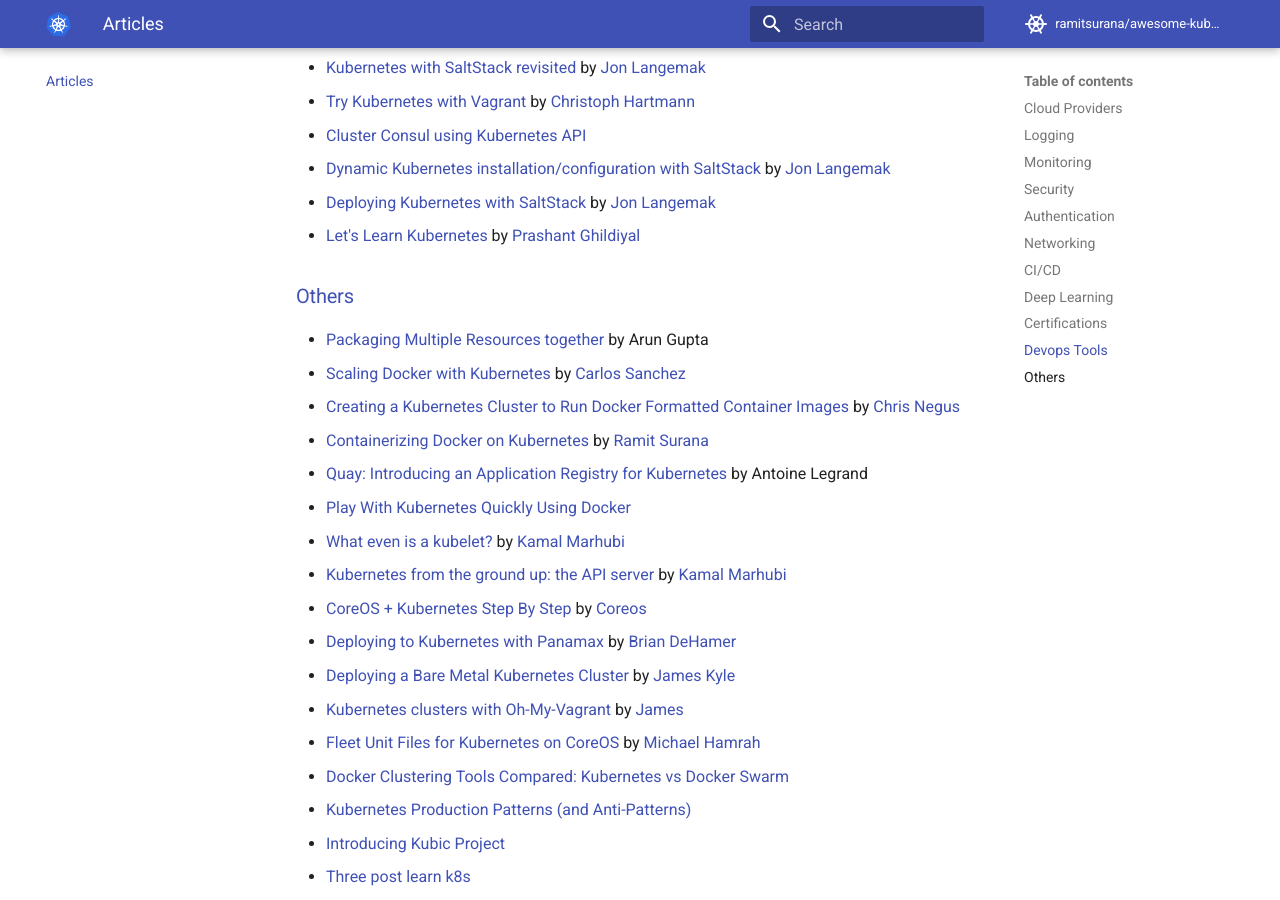
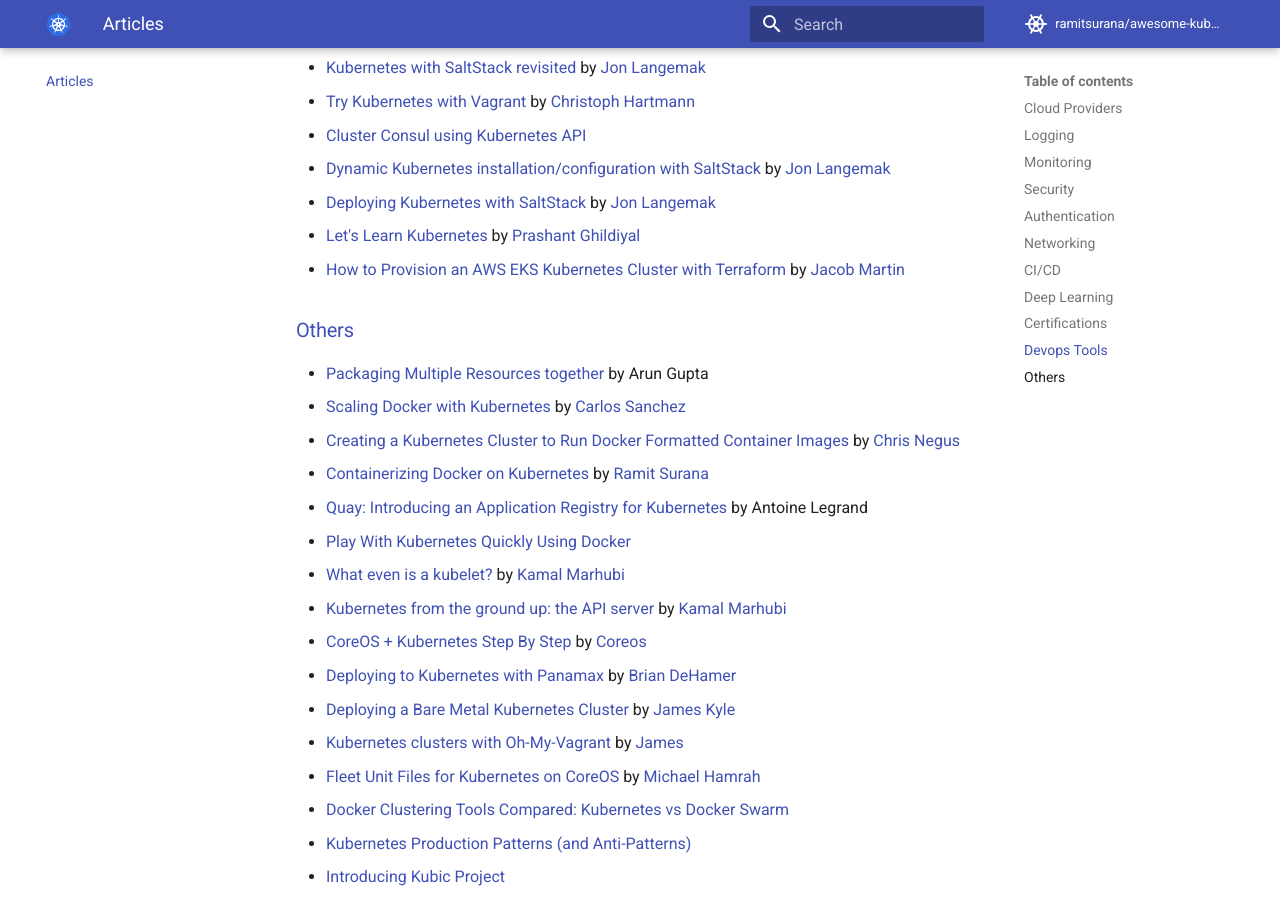
Before and after one commit to ramitsurana/awesome-kubernetes, an MkDocs documentation site: the page built from docs/articles/articles.md, in a window 1280 px wide and 900 px high, scrolled down 2915 px. Built offline with MkDocs 1.6.1 and Material for MkDocs 9.7.7, drawn with Linux system fonts in a browser that asks for light colours; comment, search, counter and statistics services are not loaded.

Commit message:
add article by spacelift

```diff
--- a/docs/articles/articles.md
+++ b/docs/articles/articles.md
@@ -93,6 +93,7 @@ Useful Articles
 - [Dynamic Kubernetes installation/configuration with SaltStack](http://www.dasblinkenlichten.com/dynamic-kubernetes-installationconfiguration-with-saltstack/) by [Jon Langemak](https://twitter.com/blinken_lichten)
 - [Deploying Kubernetes with SaltStack](http://www.dasblinkenlichten.com/deploying-kubernetes-with-saltstack/) by [Jon Langemak](https://twitter.com/blinken_lichten)
 - [Let's Learn Kubernetes](https://dev.to/pghildiyal/let-s-learn-kubernetes-basics-part-1-3of7) by [Prashant Ghildiyal](https://www.linkedin.com/in/pghildiyal/)
+- [How to Provision an AWS EKS Kubernetes Cluster with Terraform](https://spacelift.io/blog/how-to-provision-aws-eks-kubernetes-cluster-with-terraform) by [Jacob Martin](https://www.linkedin.com/in/jakubmartin/)
 
 ### [Others](#others)
 * [Packaging Multiple Resources together](https://planet.jboss.org/post/kubernetes_application_package_multiple_resources_together) by Arun Gupta
```
